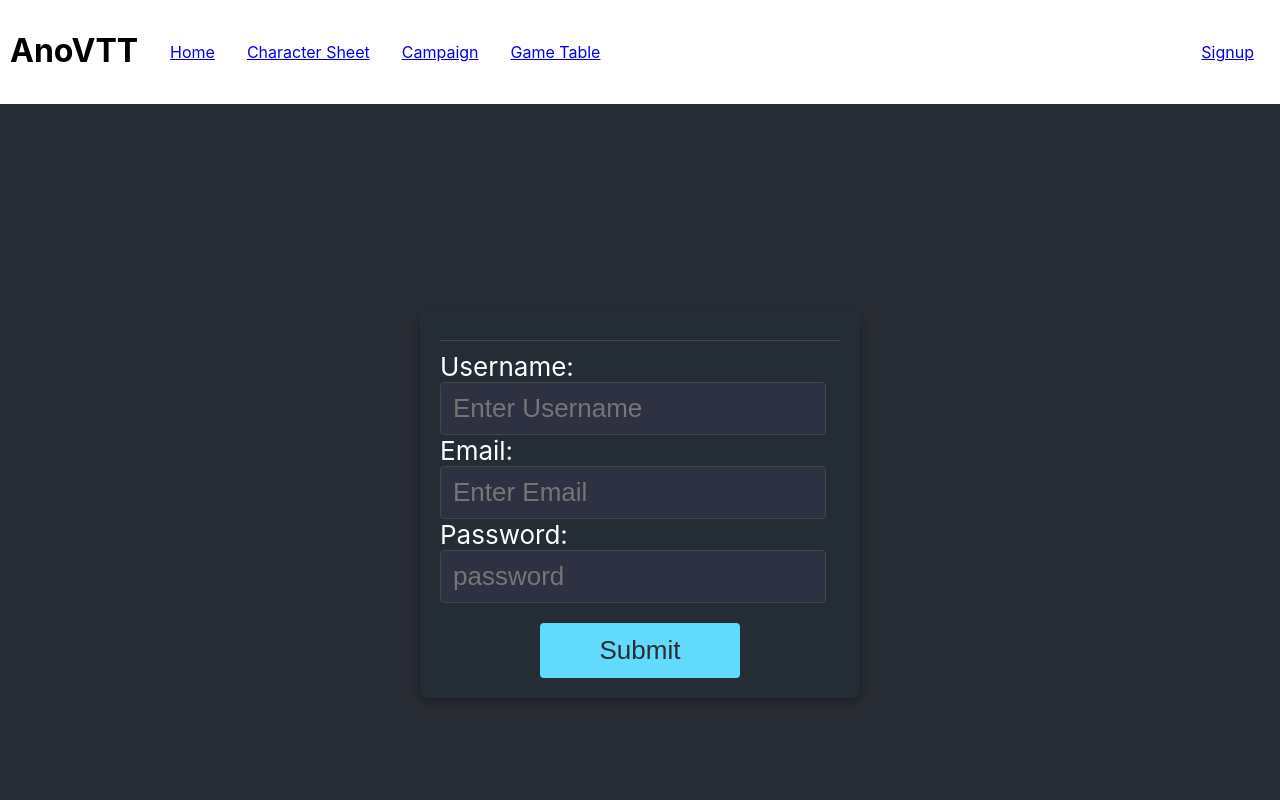
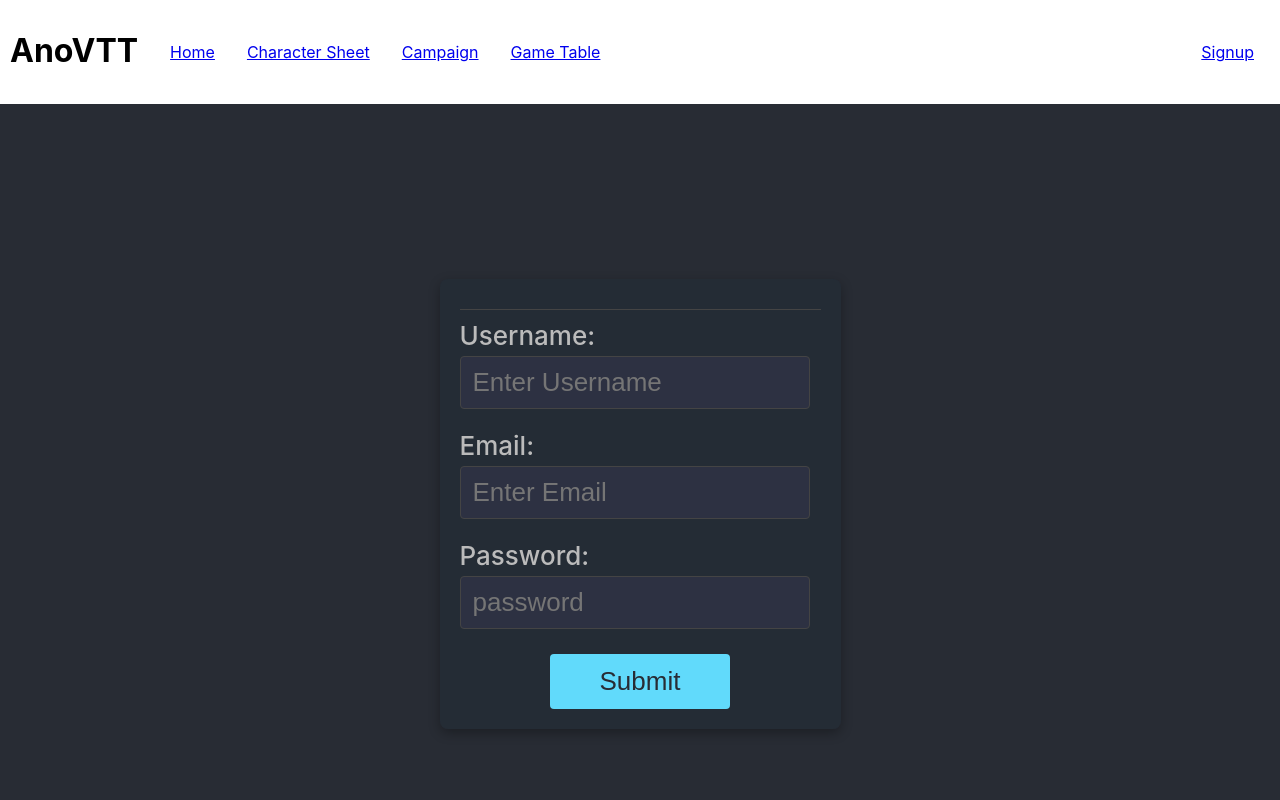
Before and after one commit to adam-good/AnoVTT, a React (Vite) app in the folder frontend/: page /signup in a window 1280 px wide. Shown: the top 800 px of the page. Built offline with nearby package versions, Linux system fonts and the light colour scheme.

Commit message:
added boilerplate functionality to signup

```diff
--- a/frontend/src/App.css
+++ b/frontend/src/App.css
@@ -61,6 +61,7 @@
 
 .form-group {
   margin-bottom: 16px;
+  padding-bottom: 5px;
   text-align: left;
 }
 
--- a/frontend/src/components/Signup.jsx
+++ b/frontend/src/components/Signup.jsx
@@ -1,29 +1,57 @@
-
+import { useState } from "react";
 
 const SignupForm = () => {
+    const [formDate, setFormData] = useState({
+        username: '',
+        email: '',
+        password: ''
+    });
+
+    const handleChange = (event) => {
+        const {name, value} = event.target;
+        setFormData(prevState => ({
+            ...prevState,
+            [name]: value
+        }));
+        console.log("State Updated");
+    };
+
+    const handleSubmit = (event) => {
+        event.preventDefault();
+        // TODO: Submit Form Data to Server
+        console.log(`Form Data Submitted: ${event.target}`);
+    };
+
     return (
     <div className="form-container">
-        <form>
+        <form onSubmit={handleSubmit}>
             <div className="form-group">
-            <lable htmlFor="username">Username:</lable>
+            <label htmlFor="username">Username:</label>
             <input
                 type="text"
                 id="username"
                 name="username"
+                onChange={handleChange}
                 placeholder="Enter Username"
             />
-            <lable>Email:</lable>
+            </div>
+            <div className="form-group">
+            <label>Email:</label>
             <input
                 type="email"
                 id="email"
                 name="email"
+                onChange={handleChange}
                 placeholder="Enter Email"
             />
-            <lable>Password:</lable>
+            </div>
+            <div className="form-group">
+            <label>Password:</label>
             <input
                 type="password"
                 id="password"
                 name="password"
+                onChange={handleChange}
                 placeholder="password"
             />
             </div>
```
